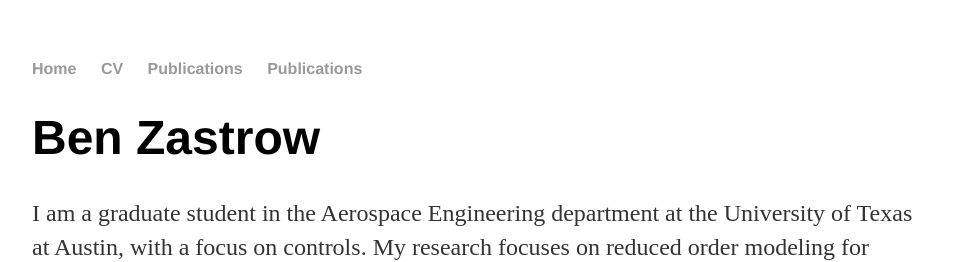
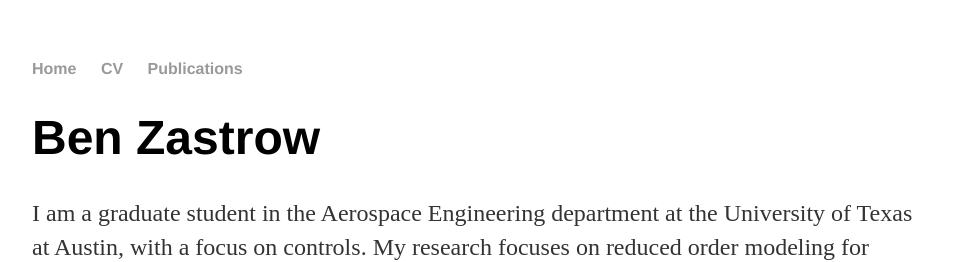
Before and after one commit to bgzastrow/bgzastrow.github.io, a Jekyll site: the page built from index.html, in a window 1280 px wide. Shown: the top 262 px of the page, without its empty margins (160-1119 px from the left). Built offline with Jekyll 4.4.1, drawn with Linux system fonts in a browser that asks for light colours.

Commit message:
Update default.html

```diff
--- a/_layouts/default.html
+++ b/_layouts/default.html
@@ -10,7 +10,6 @@
 	    		<ul>
 	        		<li><a href="/">Home</a></li>
 	        		<li><a href="/CV">CV</a></li>
-				<li><a href="/Publications">Publications</a></li>
 				<li><a href="/Publications">Publications</a></li>
 	    		</ul>
 			</nav>
```
